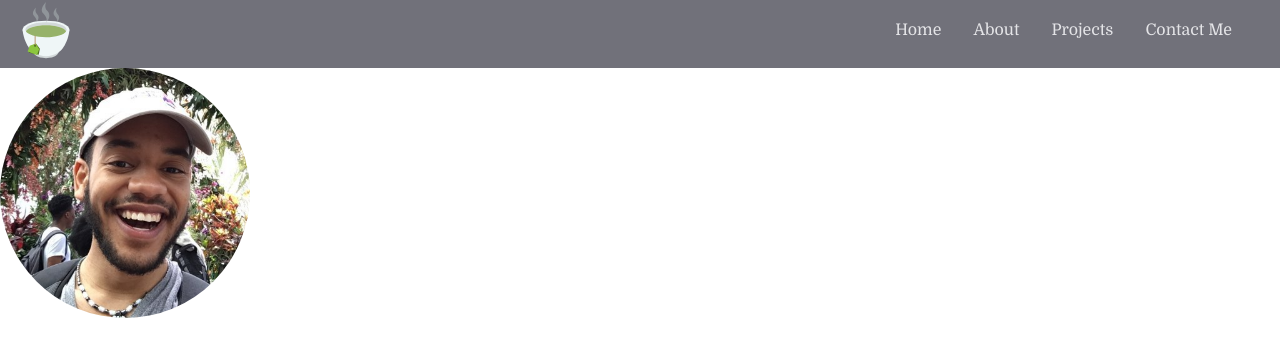
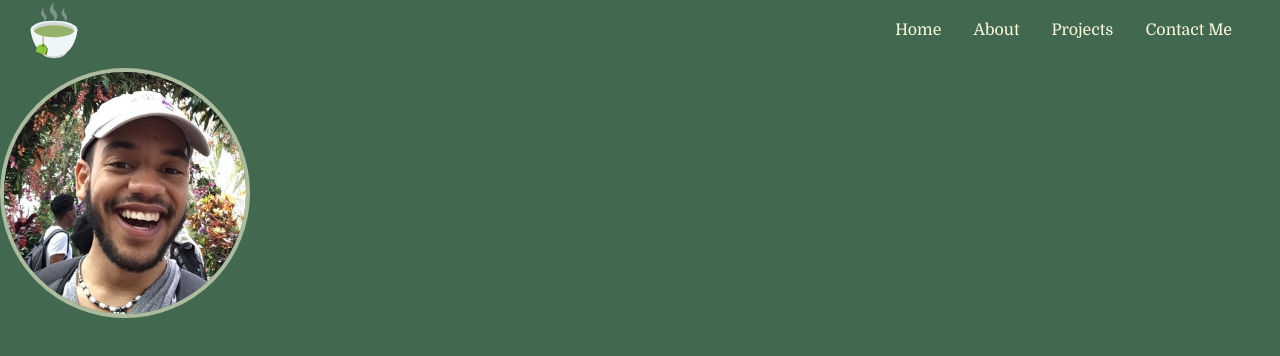
Before and after one commit to jonmejia/portfolio, a Next.js app: page / in a window 1280 px wide. Shown: the top 356 px of the page. Built offline with nearby package versions, Linux system fonts and the light colour scheme.

Commit message:
style: added default color styles to app in layout + added border to image

```diff
--- a/src/app/layout.tsx
+++ b/src/app/layout.tsx
@@ -6,18 +6,20 @@ import Header from "@/components/shared/Header";
 const font = Domine({ subsets: ["latin"] });
 
 export const metadata: Metadata = {
-  title: "Create Next App",
-  description: "Generated by create next app",
+  title: "Jonathan Mejia",
+  description: "1998-[TBD] Nerd of the Year",
 };
 
 export default function RootLayout({
   children,
 }: Readonly<{
   children: React.ReactNode;
-}>) {
+}>)
+
+{
   return (
     <html lang="en">
-      <body className={font.className}><Header />{children}</body>
+      <body className={`${font.className} bg-[#436850] text-[#FBFADA]`}><Header />{children}</body>
     </html>
   );
 }
--- a/src/app/page.tsx
+++ b/src/app/page.tsx
@@ -4,7 +4,7 @@ export default function Home() {
   return (
     <div>
       <Image
-        className="rounded-full"
+        className="rounded-full border-4 border-[#ADBC9F]"
         src={"/jonathan.jpg"}
         width={250}
         height={250}
--- a/src/components/shared/Header.tsx
+++ b/src/components/shared/Header.tsx
@@ -5,8 +5,9 @@ import { useRouter } from "next/navigation";
 const Header = (): JSX.Element => {
   const router = useRouter();
   return (
-    <div className="flex justify-between items-center pl-4 pb-2 bg-zinc-500 text-zinc-200">
+    <div className="flex justify-between items-center pl-4 pb-2">
       <Image
+        className="flex ml-2"
         onClick={() => router.push("/")}
         src="/greentea.svg"
         alt="green tea cup"
```
